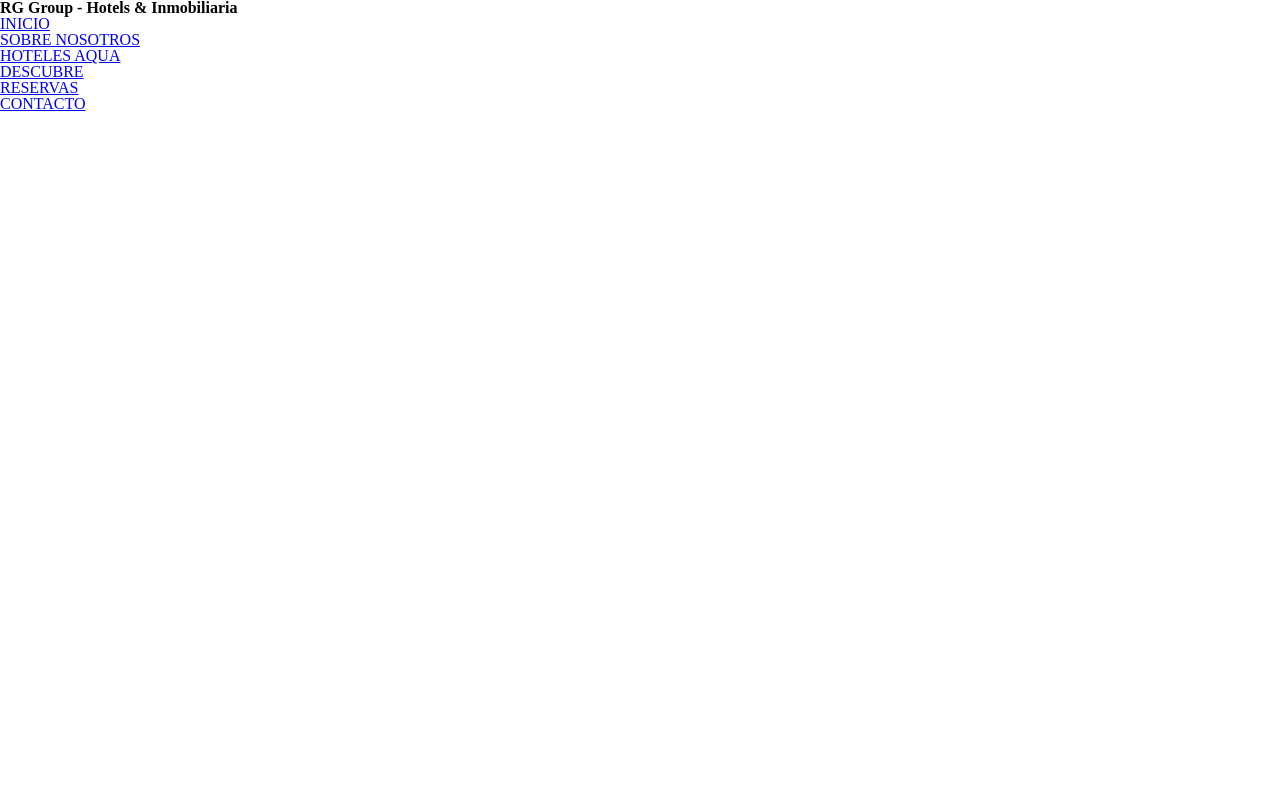
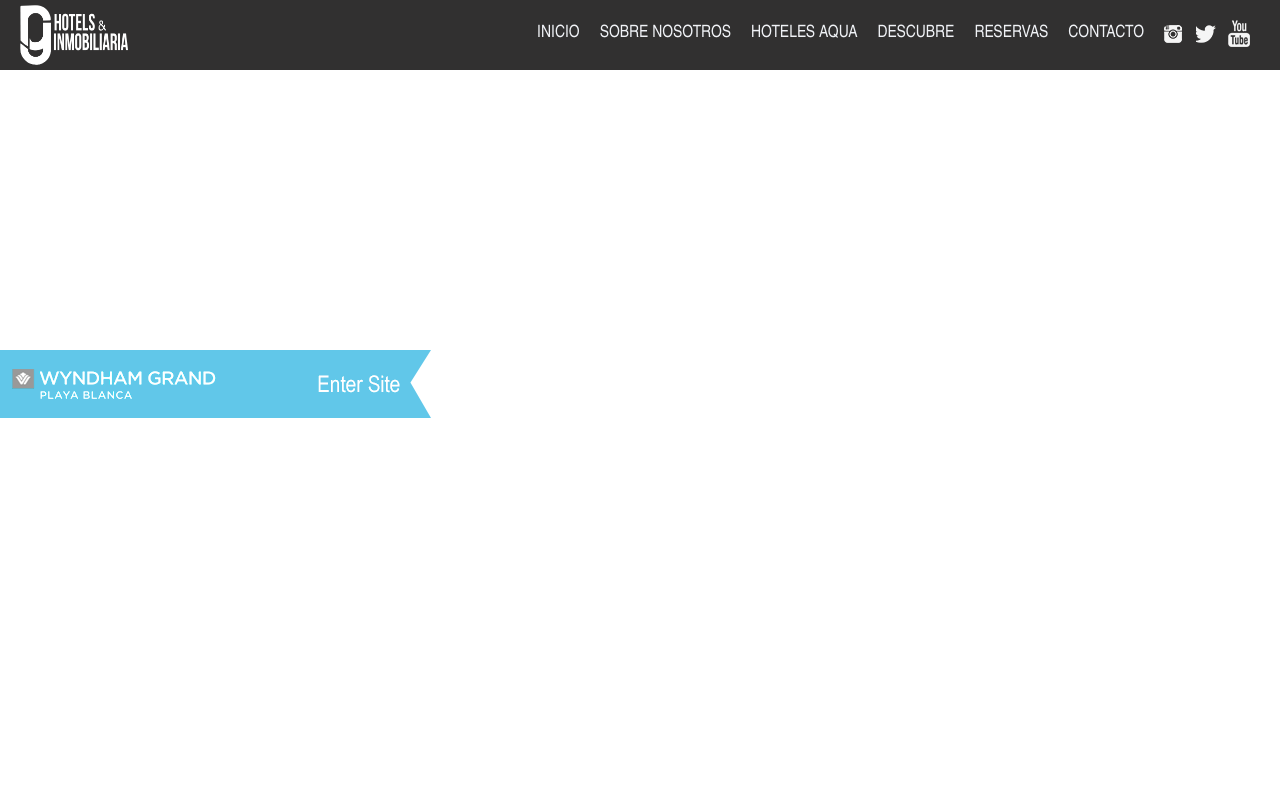
Before and after one commit to Visualizolaweb/RG_Website, a PHP site: page / in a window 1280 px wide. Run offline with PHP 8.4, Linux system fonts and the light colour scheme; some libraries are stand-ins or nearby versions.

Commit message:
Index + Estilos

```diff
--- a/_assets/_Stylesheets/rgestilos.css
+++ b/_assets/_Stylesheets/rgestilos.css
@@ -1 +1,106 @@
 @import "reset.css";
+body,html{
+	width:100%;
+	height: 100%;
+	font-size: 17px;
+	font-family: "Arial Narrow", Arial;
+	font-stretch: condensed;}
+
+
+
+header,nav{
+	width: 100%;}
+
+nav{
+	background-color: #313030;
+	height: 70px;}
+
+h1{
+	width: 150px;
+	height: 70px;
+	background-image: url("../_Images/rg_logo.png");
+	background-size: auto 60px;
+	background-repeat: no-repeat;
+	background-position: 20px 5px;
+	text-indent: -9999px;
+	float: left;}
+
+nav ul{
+	float: right;
+	margin-right: 20px;
+}
+
+nav ul li{
+	float: left;
+	margin-right: 20px;
+	margin-top: 25px;
+	color: #f0f2f6;
+}
+
+nav ul li a{
+	color: inherit;
+	text-decoration: none;
+}
+
+nav ul .socialicon li{
+	background-image: url("../_Images/iconsocial.png");
+	background-repeat: no-repeat;
+	width: 27px;
+	height: 30px;
+	margin-right: 5px;
+	text-indent: -9999px;
+	margin-top: 20px;
+}
+
+nav ul .btnt li{
+	background-position: -32px 0;}
+
+nav ul .btny li{
+	background-position: -60px 0;}
+
+.banner {
+  position: relative;
+  width: 100%;
+  overflow: auto;
+  padding: 0px;
+  margin: 0px;
+  z-index: 1;
+}
+.banner ul {
+  padding: 0px;
+  margin: 0px;
+}
+.banner li{
+	padding: 0px;
+	margin: 0px;
+	list-style-type: none;
+}
+.banner ul li {
+  float:left;
+  padding: 0px;
+  margin: 0px;
+  min-height: 400px;
+  -webkit-background-size: 100% auto;
+  -moz-background-size: 100% auto;
+  -o-background-size: 100% auto;
+  -ms-background-size: 100% auto;
+  background-size: 100% auto;
+  background-position-y: 80%;
+  background-repeat: no-repeat;
+  box-shadow: inset 0 -3px 6px rgba(0,0,0,.1);
+}
+
+.label{
+	position: relative;
+	float: left;
+	z-index: 2;
+	margin-bottom: -80px;
+	top: 280px;
+}
+@media only screen and (min-width : 1400px) {
+	section{
+		width: 1200px;
+		position: relative;
+		margin:auto;
+	}
+}
--- a/_includes/menu.php
+++ b/_includes/menu.php
@@ -1,11 +1,15 @@
 <nav>
 	<h1>RG Group - Hotels & Inmobiliaria</h1>
 	<ul>
-		<li><a href="home.php" title="INICIO">INICIO</a></li>
-		<li><a href="about_us.php" title="SOBRE NOSOTROS">SOBRE NOSOTROS</a></li>
-		<li><a href="hotels.php" title="HOTELES AQUA">HOTELES AQUA</a></li>
-		<li><a href="discover.php" title="DESCUBRE">DESCUBRE</a></li>
-		<li><a href="booking.php" title="RESERVAS">RESERVAS</li>
-		<li><a href="contact.php" title="CONTACTO">CONTACTO</a></li>
+		<li><a href="home.php" 			title="INICIO">INICIO</a></li>
+		<li><a href="about_us.php" 	title="SOBRE NOSOTROS">SOBRE NOSOTROS</a></li>
+		<li><a href="hotels.php" 		title="HOTELES AQUA">HOTELES AQUA</a></li>
+		<li><a href="discover.php" 	title="DESCUBRE">DESCUBRE</a></li>
+		<li><a href="booking.php" 	title="RESERVAS">RESERVAS</li>
+		<li><a href="contact.php" 	title="CONTACTO">CONTACTO</a></li>
+
+		<a href="" class="socialicon btnI"><li>Instragram</li></a>
+		<a href="" class="socialicon btnt"><li>Twitter   </li></a>
+		<a href="" class="socialicon btny"><li>YouTube   </li></a>
 	</ul>
 </nav>
--- a/index.php
+++ b/index.php
@@ -9,13 +9,43 @@
 	<meta name="keywords" 	 content="Hoteles, playa, playa blanca, whyndham, gambito, panama, vacaciones, relax, tranquilidad">
 	<meta name="author"			 content="www.visualizolaweb.com">
 	<link rel="stylesheet" 	 href="_assets/_Stylesheets/rgestilos.css">
+
+	<!-- Load Jquery -->
+	<script src="http://code.jquery.com/jquery-latest.min.js"></script>
+
+	<!-- Load Slider with Responsive -->
+	<script src="http://unslider.com/unslider.min.js"></script>
+
 </head>
 <body>
 	<section>
 		<header>
 			<?php include("_includes/menu.php");?>
+		 		<div class="label"><img src="_assets/_Images/Hotels/WGPlaya_blanca/logotype-label.png" alt="Enter Site Wyndham Gran Playa Blanca"></div>
+				<div class="banner">
+				 <ul>
+			        <li style="background-image:url('_assets/_Images/Hotels/WGPlaya_blanca/1.jpg')">  </li>
+			    		<li style="background-image:url('_assets/_Images/Hotels/WGPlaya_blanca/2.jpg')">  </li>
+			    		<li style="background-image:url('_assets/_Images/Hotels/WGPlaya_blanca/3.jpg')">  </li>
+			    		<li style="background-image:url('_assets/_Images/Hotels/WGPlaya_blanca/4.jpg')">  </li>
+			   </ul>
+				</div>
+
 		</header>
 
 	</section>
+
+<script>
+    $(document).ready(function(){
+        $('.banner').unslider({
+        speed: 500,               //  The speed to animate each slide (in milliseconds)
+        delay: 3000,              //  The delay between slide animations (in milliseconds)
+        complete: function() {},  //  A function that gets called after every slide animation
+        keys: true,               //  Enable keyboard (left, right) arrow shortcuts
+        dots: true,               //  Display dot navigation
+        fluid: true              //  Support responsive design. May break non-responsive designs
+        });
+     });
+</script>
 </body>
 </html>
```
Also changed, not shown: _assets/_Images/Hotels/WGPlaya_blanca/1.jpg (added), _assets/_Images/Hotels/WGPlaya_blanca/2.jpg (added), _assets/_Images/Hotels/WGPlaya_blanca/3.jpg (added), _assets/_Images/Hotels/WGPlaya_blanca/4.jpg (added), _assets/_Images/Hotels/WGPlaya_blanca/logotype-label.png (added), _assets/_Images/Hotels/WGPlaya_blanca/logotype.png (added), _assets/_Images/iconsocial.png (added), _assets/_Images/rg_logo.gif (deleted), _assets/_Images/rg_logo.png (added), 1 other file.
